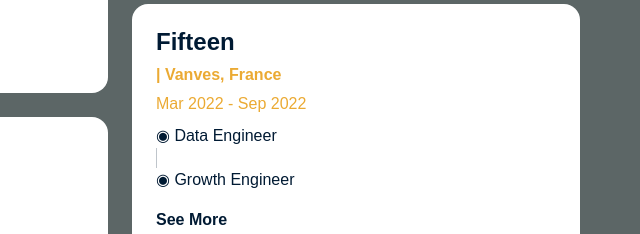
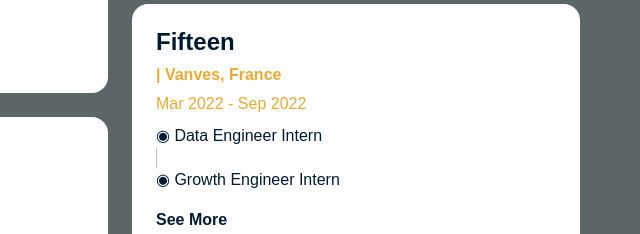
Before and after one commit to Haabiy/Abiy-Dema-Portfolio, a plain HTML site: page index.html in a window 1280 px wide. Shown: the part 4819-5053 px from the top of the page, 640-1280 px from the left. Drawn offline with Linux system fonts and the light colour scheme; a web font is replaced by a local one.

Commit message:
intern added

```diff
--- a/index.html
+++ b/index.html
@@ -381,11 +381,11 @@
                                 <div class="bg-base p-4 rounded-4 shadow-effect">
                                     <h4>Fifteen <h6 class="text-brand mb-2">| Vanves, France</h6> </h4>
                                     <p class="text-brand mb-2">Mar 2022 - Sep 2022</p>
-                                    <p class="mb-0"><span>◉</span> Data Engineer</p>
+                                    <p class="mb-0"><span>◉</span> Data Engineer Intern</p>
                                     <div class="d-flex" style="height: 20px;">
                                         <div class="vr"></div>
                                       </div>
-                                    <p class="mb-0"> <span>◉</span> Growth Engineer</p>
+                                    <p class="mb-0"> <span>◉</span> Growth Engineer Intern</p>
                                     <p></p>
                                     <a href="https://www.linkedin.com/in/abiy-dema/" target="_blank" class="link-custom">See More</a>
                                 </div>
```
